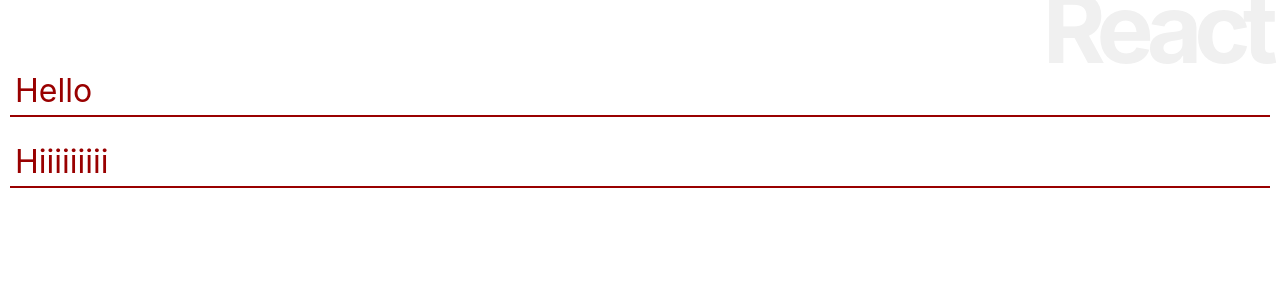
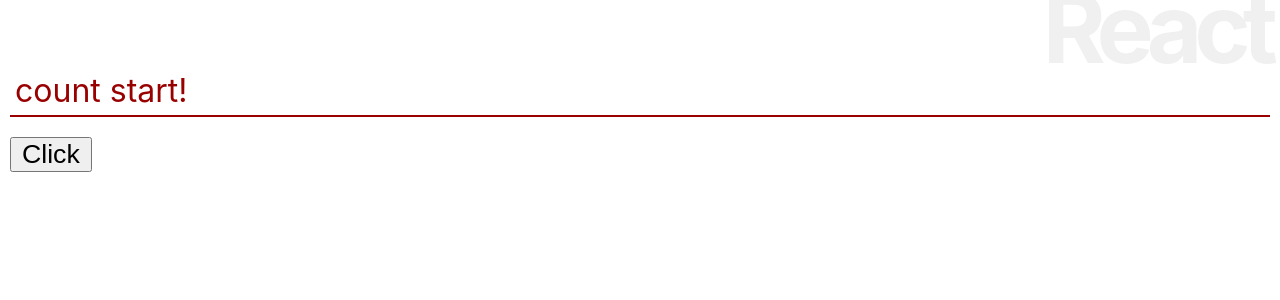
Before and after one commit to koharakouki/react_practice, a React (Create React App) app in the folder re-react/: page / in a window 1280 px wide. Shown: the top 300 px of the page. Built offline with nearby package versions, Linux system fonts and the light colour scheme.

Commit message:
イベントをバインドする

```diff
--- a/re-react/src/App.js
+++ b/re-react/src/App.js
@@ -18,21 +18,26 @@
   constructor(props){
     super(props);
     this.state = {
-      msg: 'Hello'
+      counter: 0,
+      msg: 'count start!'
     };
-    let timer = setInterval(()=>{
-      this.setState((state)=>({
-        msg: state.msg + "!"
-      }));
-    }, 10000);
+    this.doAction = this.doAction.bind(this);
   }
+
+  doAction(e){
+    this.setState((state)=>({
+      counter: state.counter + 1,
+      msg: 'count: ' + state.counter
+    }));
+  }
+
 
   render(){
     return(
       <div>
         <h1>React</h1>
         <p style={this.msgStyle}>{this.state.msg}</p>
-        <p style={this.msgStyle}>{this.props.msg}</p>
+        <button style={this.btnStyle} onClick={this.doAction}>Click</button>
       </div>
     );
   }
--- a/re-react/src/index.js
+++ b/re-react/src/index.js
@@ -5,7 +5,7 @@
 import * as serviceWorker from './serviceWorker';
 
 ReactDOM.render(
-    <App msg="Hiiiiiiiii" />,
+    <App />,
   document.getElementById('root')
 );
 
```
